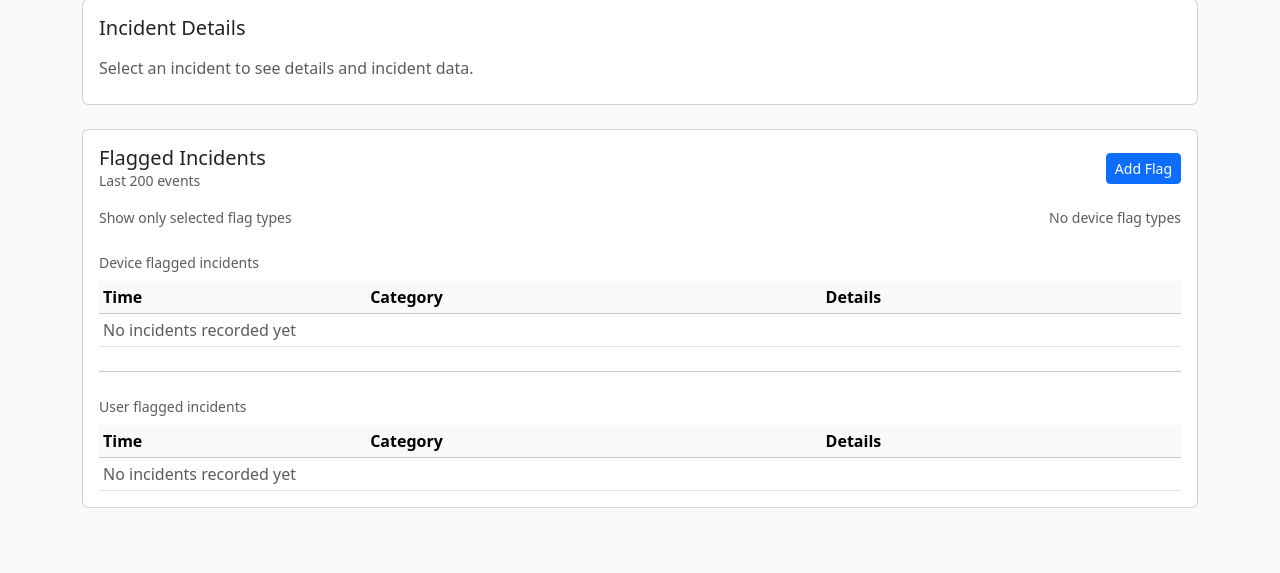
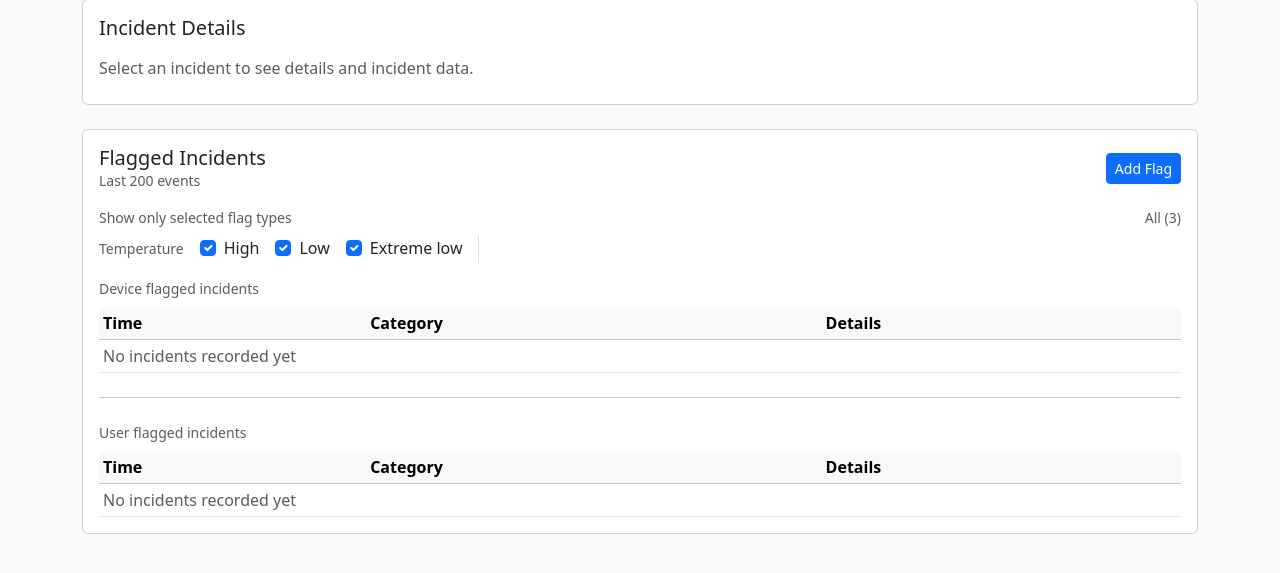
Before and after one commit to slin013/dognosis, a Flask app: page / in a window 1280 px wide, after a click on "Flags and Incident Data". Shown: the part 169-742 px from the top of the page. Run offline with Flask 3, Linux system fonts and the light colour scheme; data that the repository does not hold is empty; some libraries are stand-ins or nearby versions.

Commit message:
Updating flags & incidents UI

```diff
--- a/static/charts.js
+++ b/static/charts.js
@@ -137,7 +137,26 @@ const dashboardState = {
     // Tracks which flag currently has incident data loaded in the table.
     incidentDataLoadedForFlagId: null,
 };
+
+/** `flag_type` values that always get filter checkboxes (even with no matching rows yet). */
+const ALWAYS_DEVICE_FLAG_FILTER_TYPES = [
+    "High Temperature",
+    "Low Temperature",
+    "Severe Low Temperature",
+];
+const ALWAYS_DEVICE_FLAG_FILTER_SET = new Set(ALWAYS_DEVICE_FLAG_FILTER_TYPES);
+
 let incidentDataRequestToken = 0;
+
+function syncFlagFilterCheckboxStates(rootEl) {
+    if (!rootEl) return;
+    const inputs = rootEl.querySelectorAll('input[type="checkbox"][data-flag-type]');
+    inputs.forEach((inp) => {
+        const t = String(inp.dataset.flagType || "");
+        inp.checked =
+            dashboardState.selectedFlagTypes == null || dashboardState.selectedFlagTypes.has(t);
+    });
+}
 
 function setConnectionStatus(isOnline) {
     const badge = document.getElementById("connectionStatus");
@@ -703,18 +722,54 @@ function initIncidentDataLoadButton() {
 
 function ensureFlagTypeFilterUI(deviceFlags) {
     const container = document.getElementById("flagTypeCheckboxes");
+    const otherEl = document.getElementById("flagTypeCheckboxesOther");
     const statusEl = document.getElementById("flagTypeFilterStatus");
     if (!container) return;
 
-    const types = [
-        ...new Set(
+    const fromData = new Set(
         (deviceFlags || [])
             .map((f) => (f && f.flag_type != null ? String(f.flag_type) : null))
             .filter((t) => t && t.trim() !== "")
-        ),
-    ];
+    );
 
-    // Sort by display label for a stable, human-friendly order.
+    if (otherEl) {
+        // Temperature filters live in the template (`flagTypeCheckboxesTempGroup`); only fill "other" types here.
+        const dynamicTypes = [...fromData].filter((t) => !ALWAYS_DEVICE_FLAG_FILTER_SET.has(t));
+        dynamicTypes.sort((a, b) => mapFlagTypeToLabel(a).localeCompare(mapFlagTypeToLabel(b)));
+        const typesKey = dynamicTypes.join("|");
+        dashboardState.availableFlagTypes = [...ALWAYS_DEVICE_FLAG_FILTER_TYPES, ...dynamicTypes];
+
+        if (dashboardState._flagTypeFilterTypesKey !== typesKey) {
+            otherEl.innerHTML = "";
+            if (dynamicTypes.length > 0) {
+                dynamicTypes.forEach((flagType, idx) => {
+                    const checkboxId = `flagTypeCheckboxOther_${idx}`;
+                    const wrapper = document.createElement("div");
+                    wrapper.className = "form-check";
+
+                    const input = document.createElement("input");
+                    input.type = "checkbox";
+                    input.className = "form-check-input";
+                    input.id = checkboxId;
+                    input.dataset.flagType = flagType;
+
+                    const label = document.createElement("label");
+                    label.className = "form-check-label";
+                    label.htmlFor = checkboxId;
+                    label.textContent = mapFlagTypeToLabel(flagType);
+
+                    wrapper.appendChild(input);
+                    wrapper.appendChild(label);
+                    otherEl.appendChild(wrapper);
+                });
+            }
+            dashboardState._flagTypeFilterTypesKey = typesKey;
+        }
+        syncFlagFilterCheckboxStates(container);
+    } else {
+        // Legacy: single container, no fixed temperature row in template
+        ALWAYS_DEVICE_FLAG_FILTER_TYPES.forEach((t) => fromData.add(t));
+        const types = [...fromData];
         types.sort((a, b) => mapFlagTypeToLabel(a).localeCompare(mapFlagTypeToLabel(b)));
         const typesKey = types.join("|");
         dashboardState.availableFlagTypes = types;
@@ -736,7 +791,6 @@ function ensureFlagTypeFilterUI(deviceFlags) {
                     input.className = "form-check-input";
                     input.id = checkboxId;
                     input.dataset.flagType = flagType;
-            input.checked = dashboardState.selectedFlagTypes == null || dashboardState.selectedFlagTypes.has(flagType);
 
                     const label = document.createElement("label");
                     label.className = "form-check-label";
@@ -750,6 +804,8 @@ function ensureFlagTypeFilterUI(deviceFlags) {
             }
 
             dashboardState._flagTypeFilterTypesKey = typesKey;
+        }
+        syncFlagFilterCheckboxStates(container);
     }
 
     // Attach event handler once (event delegation via `change` bubbling).
--- a/templates/index.html
+++ b/templates/index.html
@@ -259,10 +259,54 @@
                                         </div>
                                         <div
                                             id="flagTypeCheckboxes"
-                                            class="d-flex flex-wrap gap-3"
+                                            class="d-flex flex-wrap gap-3 align-items-start"
                                             aria-label="Filter by flag type"
                                             role="group"
-                                        ></div>
+                                        >
+                                            <div
+                                                id="flagTypeCheckboxesTempGroup"
+                                                class="d-flex flex-wrap gap-3 align-items-center border-end border-secondary border-opacity-25 pe-3 me-1"
+                                            >
+                                                <span class="text-muted small text-nowrap">Temperature</span>
+                                                <div class="form-check">
+                                                    <input
+                                                        class="form-check-input"
+                                                        type="checkbox"
+                                                        id="flagFilterHighTemp"
+                                                        data-flag-type="High Temperature"
+                                                        checked
+                                                    />
+                                                    <label class="form-check-label" for="flagFilterHighTemp"
+                                                        >High</label
+                                                    >
+                                                </div>
+                                                <div class="form-check">
+                                                    <input
+                                                        class="form-check-input"
+                                                        type="checkbox"
+                                                        id="flagFilterLowTemp"
+                                                        data-flag-type="Low Temperature"
+                                                        checked
+                                                    />
+                                                    <label class="form-check-label" for="flagFilterLowTemp"
+                                                        >Low</label
+                                                    >
+                                                </div>
+                                                <div class="form-check">
+                                                    <input
+                                                        class="form-check-input"
+                                                        type="checkbox"
+                                                        id="flagFilterSevereLowTemp"
+                                                        data-flag-type="Severe Low Temperature"
+                                                        checked
+                                                    />
+                                                    <label class="form-check-label" for="flagFilterSevereLowTemp"
+                                                        >Extreme low</label
+                                                    >
+                                                </div>
+                                            </div>
+                                            <div id="flagTypeCheckboxesOther" class="d-flex flex-wrap gap-3"></div>
+                                        </div>
                                     </div>
 
                             <div class="text-muted small mb-2">Device flagged incidents</div>
```
Lines whose indentation alone changed are shown as unchanged.
